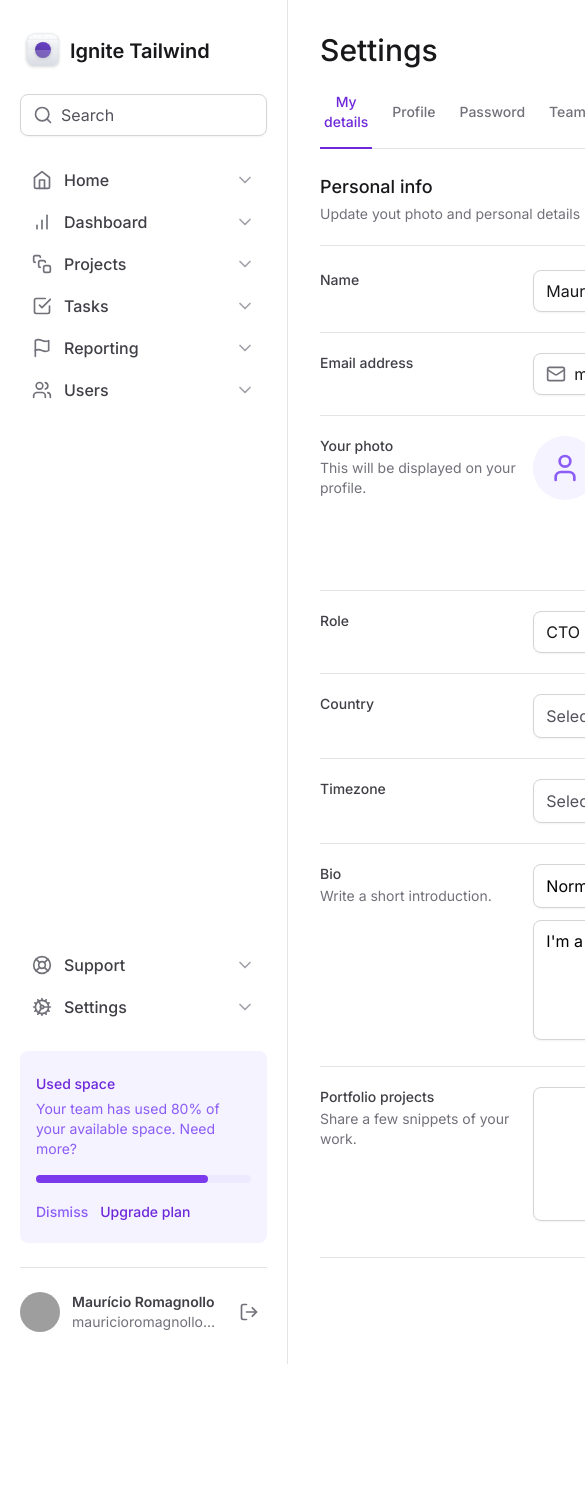
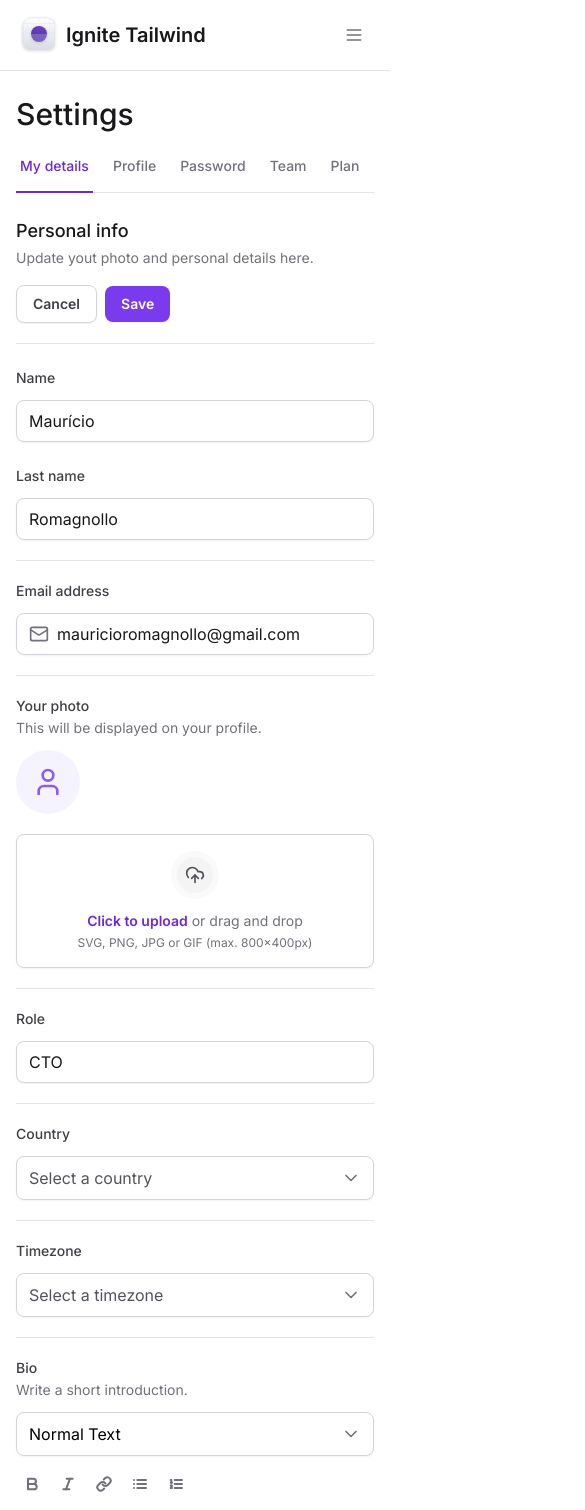
Before and after one commit to mauricioromagnollo/ignite-tailwind, a Next.js app: page / in a window 390 px wide. Shown: the top 1510 px of the page, 585 px wide, since content can reach past the window. Before the commit the page ends 1364 px from the top, so only its background shows below. Built offline with nearby package versions, Linux system fonts and the light colour scheme; grey boxes are pictures that could not be loaded.

Commit message:
feat: add responsive layout

```diff
--- a/package.json
+++ b/package.json
@@ -11,6 +11,8 @@
   },
   "dependencies": {
     "@formkit/auto-animate": "^0.8.1",
+    "@radix-ui/react-collapsible": "^1.0.3",
+    "@radix-ui/react-scroll-area": "^1.0.5",
     "@radix-ui/react-select": "^2.0.0",
     "@radix-ui/react-tabs": "^1.0.4",
     "framer-motion": "^10.16.5",
--- a/src/app/layout.tsx
+++ b/src/app/layout.tsx
@@ -1,7 +1,7 @@
+import { Sidebar } from '@/components'
 import type { Metadata } from 'next'
 import { Inter } from 'next/font/google'
 import './globals.css'
-import { Sidebar } from '@/components'
 
 const inter = Inter({ subsets: ['latin'] })
 
@@ -17,9 +17,11 @@
   return (
     <html lang="en" className="antialiased">
       <body className={inter.className}>
-        <div className="grid min-h-screen grid-cols-app">
+        <div className="min-h-screen lg:grid lg:grid-cols-app">
           <Sidebar />
-          <main className="px-8 pb-12 pt-8">{children}</main>
+          <main className="max-w-[100vw] px-4 pb-12 pt-24 lg:col-start-2 lg:px-8 lg:pt-8">
+            {children}
+          </main>
         </div>
       </body>
     </html>
--- a/src/app/page.tsx
+++ b/src/app/page.tsx
@@ -1,12 +1,12 @@
 import { Bold, Italic, Link, List, ListOrdered, Mail } from 'lucide-react'
 
 import {
+  Button,
   FileInput,
+  Input,
   Select,
   SelectItem,
-  Input,
   TextArea,
-  Button,
 } from '@/components'
 import { SettingsTabs } from '@/components/settings-tabs'
 
@@ -18,7 +18,7 @@
       <SettingsTabs />
 
       <div className="mt-6 flex flex-col">
-        <div className="flex items-center justify-between border-b border-zinc-200 pb-5">
+        <div className="flex flex-col justify-between gap-4 border-b border-zinc-200 pb-5 lg:flex-row lg:items-center">
           <div className="space-y-1">
             <h2 className="text-lg font-medium text-zinc-900">Personal info</h2>
             <span className="text-sm text-zinc-500">
@@ -39,25 +39,34 @@
           id="settings"
           className="mt-6 flex w-full flex-col gap-5 divide-y divide-zinc-200"
         >
-          <div className="grid grid-cols-form gap-3">
+          <div className="flex flex-col gap-3 lg:grid lg:grid-cols-form">
             <label
               htmlFor="firstName"
               className="text-sm font-medium text-zinc-700"
             >
               Name
             </label>
-            <div className="grid grid-cols-2 gap-6">
+            <div className="flex flex-col gap-6 lg:grid lg:grid-cols-2">
               <Input.Root>
                 <Input.Control id="firstName" defaultValue="Maurício" />
               </Input.Root>
 
-              <Input.Root>
-                <Input.Control defaultValue="Romagnollo" />
-              </Input.Root>
+              <div className="flex flex-col gap-3 lg:block">
+                <label
+                  htmlFor="lastName"
+                  className="text-sm font-medium text-zinc-700 lg:sr-only"
+                >
+                  Last name
+                </label>
+
+                <Input.Root>
+                  <Input.Control id="lastName" defaultValue="Romagnollo" />
+                </Input.Root>
+              </div>
             </div>
           </div>
 
-          <div className="grid grid-cols-form gap-3 pt-5">
+          <div className="flex flex-col gap-3 pt-5 lg:grid lg:grid-cols-form">
             <label
               htmlFor="email"
               className="text-sm font-medium text-zinc-700"
@@ -76,7 +85,7 @@
             </Input.Root>
           </div>
 
-          <div className="grid grid-cols-form gap-3 pt-5">
+          <div className="flex flex-col gap-3 pt-5 lg:grid lg:grid-cols-form">
             <label
               htmlFor="photo"
               className="text-sm font-medium text-zinc-700"
@@ -87,14 +96,14 @@
               </span>
             </label>
 
-            <FileInput.Root className="flex items-start gap-5">
+            <FileInput.Root className="flex flex-col gap-5 lg:flex-row lg:items-start">
               <FileInput.ImagePreview />
               <FileInput.Trigger />
               <FileInput.Control />
             </FileInput.Root>
           </div>
 
-          <div className="grid grid-cols-form gap-3 pt-5">
+          <div className="flex flex-col gap-3 pt-5 lg:grid lg:grid-cols-form">
             <label htmlFor="role" className="text-sm font-medium text-zinc-700">
               Role
             </label>
@@ -104,7 +113,7 @@
             </Input.Root>
           </div>
 
-          <div className="grid grid-cols-form gap-3 pt-5">
+          <div className="flex flex-col gap-3 pt-5 lg:grid lg:grid-cols-form">
             <label
               htmlFor="country"
               className="text-sm font-medium text-zinc-700"
@@ -118,7 +127,7 @@
             </Select>
           </div>
 
-          <div className="grid grid-cols-form gap-3 pt-5">
+          <div className="flex flex-col gap-3 pt-5 lg:grid lg:grid-cols-form">
             <label
               htmlFor="timezone"
               className="text-sm font-medium text-zinc-700"
@@ -134,7 +143,7 @@
             </Select>
           </div>
 
-          <div className="grid grid-cols-form gap-3 pt-5">
+          <div className="flex flex-col gap-3 pt-5 lg:grid lg:grid-cols-form">
             <label htmlFor="bio" className="text-sm font-medium text-zinc-700">
               Bio
               <span className="mt-0.5 block text-sm font-normal text-zinc-500">
@@ -143,7 +152,7 @@
             </label>
 
             <div className="space-y-3">
-              <div className="grid grid-cols-2 gap-3">
+              <div className="flex flex-col gap-3 lg:grid lg:grid-cols-2">
                 <Select placeholder="" defaultValue="normal">
                   <SelectItem
                     value="normal"
@@ -181,7 +190,7 @@
             </div>
           </div>
 
-          <div className="grid grid-cols-form gap-3 pt-5">
+          <div className="flex flex-col gap-3 pt-5 lg:grid lg:grid-cols-form">
             <label
               htmlFor="projects"
               className="text-sm font-medium text-zinc-700"
--- a/src/components/settings-tabs/settings-tabs.tsx
+++ b/src/components/settings-tabs/settings-tabs.tsx
@@ -1,5 +1,6 @@
 'use client'
 
+import * as RadixScrollArea from '@radix-ui/react-scroll-area'
 import * as Tabs from '@radix-ui/react-tabs'
 import { useState } from 'react'
 
@@ -10,6 +11,8 @@
 
   return (
     <Tabs.Root value={activeTab} onValueChange={setActiveTab}>
+      <RadixScrollArea.Root className="w-full" type="scroll">
+        <RadixScrollArea.Viewport className="w-full overflow-x-scroll">
           <Tabs.List className="mt-6 flex w-full items-center gap-4 border-b border-zinc-200">
             <TabItem
               value="tab1"
@@ -26,14 +29,26 @@
               title="Password"
               isSelected={activeTab === 'tab3'}
             />
-        <TabItem value="tab4" title="Team" isSelected={activeTab === 'tab4'} />
-        <TabItem value="tab5" title="Plan" isSelected={activeTab === 'tab5'} />
+            <TabItem
+              value="tab4"
+              title="Team"
+              isSelected={activeTab === 'tab4'}
+            />
+            <TabItem
+              value="tab5"
+              title="Plan"
+              isSelected={activeTab === 'tab5'}
+            />
             <TabItem
               value="tab6"
               title="Billing"
               isSelected={activeTab === 'tab6'}
             />
-        <TabItem value="tab7" title="Email" isSelected={activeTab === 'tab7'} />
+            <TabItem
+              value="tab7"
+              title="Email"
+              isSelected={activeTab === 'tab7'}
+            />
             <TabItem
               value="tab8"
               title="Notifications"
@@ -44,8 +59,21 @@
               title="Integrations"
               isSelected={activeTab === 'tab9'}
             />
-        <TabItem value="tab10" title="API" isSelected={activeTab === 'tab10'} />
+            <TabItem
+              value="tab10"
+              title="API"
+              isSelected={activeTab === 'tab10'}
+            />
           </Tabs.List>
+        </RadixScrollArea.Viewport>
+
+        <RadixScrollArea.Scrollbar
+          className="flex h-0.5 translate-y-1.5 touch-none select-none flex-col bg-zinc-100"
+          orientation="horizontal"
+        >
+          <RadixScrollArea.Thumb className="relative flex-1 rounded-lg bg-zinc-300" />
+        </RadixScrollArea.Scrollbar>
+      </RadixScrollArea.Root>
     </Tabs.Root>
   )
 }
--- a/src/components/settings-tabs/tab-item.tsx
+++ b/src/components/settings-tabs/tab-item.tsx
@@ -15,7 +15,7 @@
       className="group relative px-1 pb-4 text-sm font-medium text-zinc-500 outline-none hover:text-violet-700 data-[state=active]:text-violet-700"
       value={value}
     >
-      <span className="rounded group-focus-visible:ring-2 group-focus-visible:ring-violet-400 group-focus-visible:ring-offset-4">
+      <span className="whitespace-nowrap rounded group-focus-visible:ring-2 group-focus-visible:ring-violet-400 group-focus-visible:ring-offset-4">
         {title}
       </span>
 
--- a/src/components/sidebar/sidebar.tsx
+++ b/src/components/sidebar/sidebar.tsx
@@ -1,26 +1,42 @@
+'use client'
+
 import {
-  Search,
   BarChart,
   CheckSquare,
+  Cog,
   Flag,
   Home,
+  LifeBuoy,
+  Menu,
+  Search,
   SquareStack,
   Users,
-  LifeBuoy,
-  Cog,
 } from 'lucide-react'
 
+import { Input } from '@/components/input'
+import * as RadixCollapsible from '@radix-ui/react-collapsible'
+import { Button } from '..'
 import { Logo } from './logo'
 import { NavItem } from './nav-item'
+import { Profile } from './profile'
 import { UsedSpaceWidget } from './used-space-widget'
-import { Profile } from './profile'
-import { Input } from '@/components/input'
 
 export function Sidebar() {
   return (
-    <aside className="flex flex-col gap-6 border-r border-zinc-200 px-5 py-8">
+    <RadixCollapsible.Root className="scrollbar-thin scrollbar-track-zinc-100 scrollbar-thumb-zinc-300 fixed left-0 right-0 top-0 z-20 flex flex-col gap-6 overflow-hidden border-b border-zinc-200 bg-white p-4 data-[state=open]:bottom-0 dark:border-zinc-800 dark:bg-zinc-900 lg:bottom-0 lg:right-auto lg:h-auto lg:w-80 lg:overflow-auto lg:border-b-0 lg:border-r lg:px-5 lg:py-8">
+      <div className="flex items-center justify-between">
         <Logo />
+        <RadixCollapsible.CollapsibleTrigger asChild className="lg:hidden">
+          <Button variant="ghost">
+            <Menu className="h-5 w-6" />
+          </Button>
+        </RadixCollapsible.CollapsibleTrigger>
+      </div>
 
+      <RadixCollapsible.Content
+        forceMount
+        className="flex flex-1 flex-col gap-6 data-[state=closed]:hidden lg:data-[state=closed]:flex"
+      >
         <Input.Root>
           <Input.Prefix>
             <Search className="h-5 w-5 text-zinc-500" />
@@ -49,6 +65,7 @@
 
           <Profile />
         </div>
-    </aside>
+      </RadixCollapsible.Content>
+    </RadixCollapsible.Root>
   )
 }
```
Also changed, not shown: 1 other file (tests, documents, lock files or other folders). Lines whose indentation alone changed are shown as unchanged.
